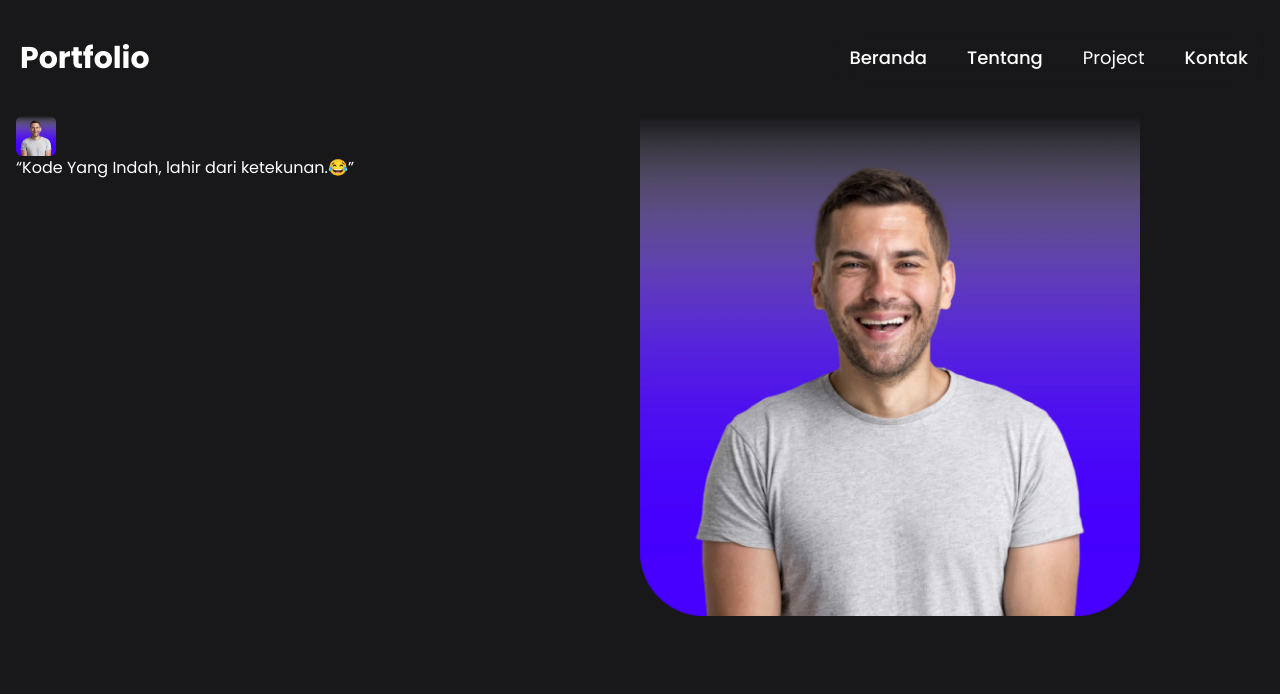
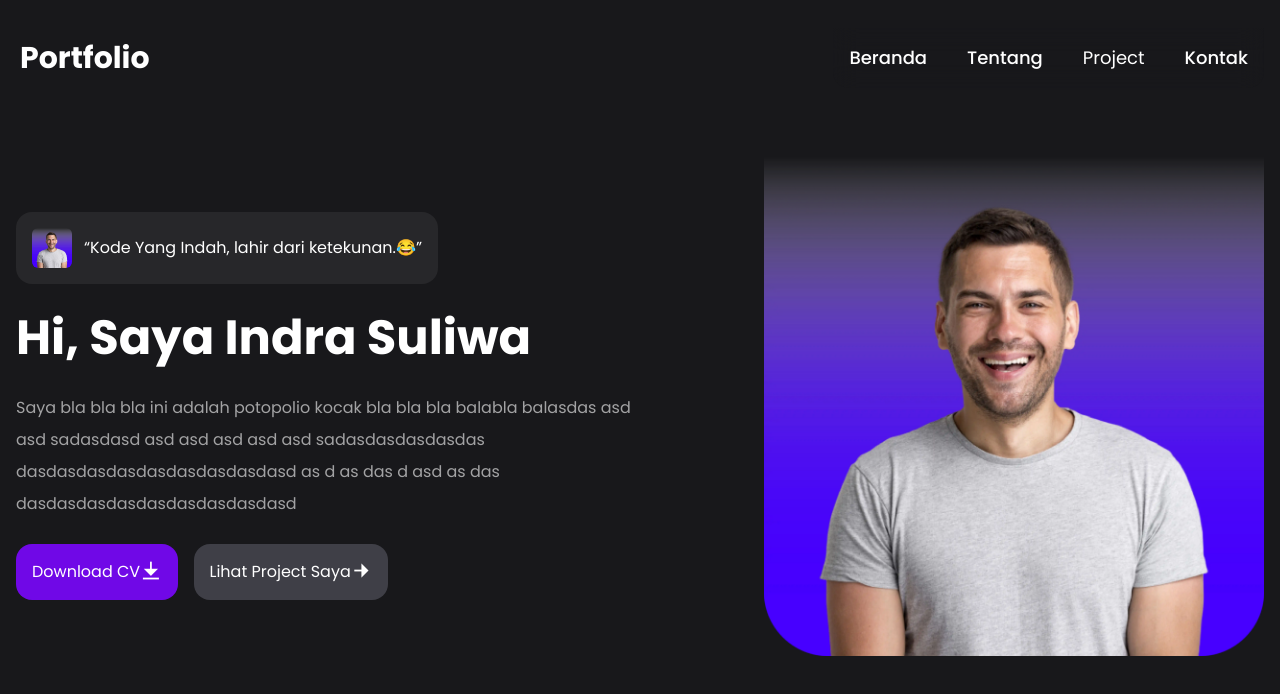
Before and after one commit to indrassuliwa1/profile-react-indra, a React (Vite) app: page / in a window 1280 px wide. Shown: the top 694 px of the page. Built offline with nearby package versions, Linux system fonts and the light colour scheme.

Commit message:
Selesai Bagian Sec Hero

```diff
--- a/package.json
+++ b/package.json
@@ -13,6 +13,7 @@
     "@tailwindcss/vite": "^4.1.11",
     "react": "^19.1.0",
     "react-dom": "^19.1.0",
+    "remixicon": "^4.6.0",
     "tailwindcss": "^4.1.11"
   },
   "devDependencies": {
--- a/src/App.jsx
+++ b/src/App.jsx
@@ -3,14 +3,24 @@
 function App() {
   return (
     <>
-     <div className="hero grid grid-cols-2">
-      <div>
+      <div className="hero grid md:grid-cols-2 items-center pt-10 xl:gap-0 gap-6 grid-cols-1">
         <div>
-          <img src={DataImage.HeroImage} alt="Hero Image" className="w-10 rounded-md" />
-          <q>Kode Yang Indah, lahir dari ketekunan.😂</q>
+          <div className="flex items-center gap-3 mb-6 bg-zinc-800 w-fit p-4 rounded-2xl">
+            <img src={DataImage.HeroImage} alt="Hero Image" className="w-10 rounded-md" />
+            <q>Kode Yang Indah, lahir dari ketekunan.😂</q>
+          </div>
+          <h1 className="text-5xl/tight font-bold mb-6">Hi, Saya Indra Suliwa</h1>
+          <p className="text-base/loose mb-6 opacity-60">Saya bla bla bla ini adalah potopolio kocak bla bla bla balabla
+            balasdas asd asd sadasdasd asd asd asd asd asd sadasdasdasdasdas
+            dasdasdasdasdasdasdasdasdasd as d as das d asd as das
+            dasdasdasdasdasdasdasdasdasd
+          </p>
+          <div className="flex items-center sm:gap-4 gap-2">
+            <a href="#" className="bg-violet-700 p-4 rounded-2xl hover:bg-violet-500">Download CV<i className="ri-download-fill ri-lg"></i></a>
+            <a href="#" className="bg-zinc-700 p-4 rounded-2xl hover:bg-zinc-500">Lihat Project Saya<i className="ri-arrow-right-fill ri-lg"></i></a>
+          </div>
         </div>
-      </div>
-      <img src={DataImage.HeroImage} alt="Hero Image" className="w-[500px]" />
+        <img src={DataImage.HeroImage} alt="Hero Image" className="w-[500px] md:ml-auto" />
       </div>
     </>
   );
--- a/src/main.jsx
+++ b/src/main.jsx
@@ -3,6 +3,7 @@
 import './index.css'
 import App from './App.jsx'
 import Navbar from './components/Navbar.jsx'
+import 'remixicon/fonts/remixicon.css'
 
 createRoot(document.getElementById('root')).render(
   <StrictMode>
```
Also changed, not shown: 1 other file (tests, documents, lock files or other folders).
